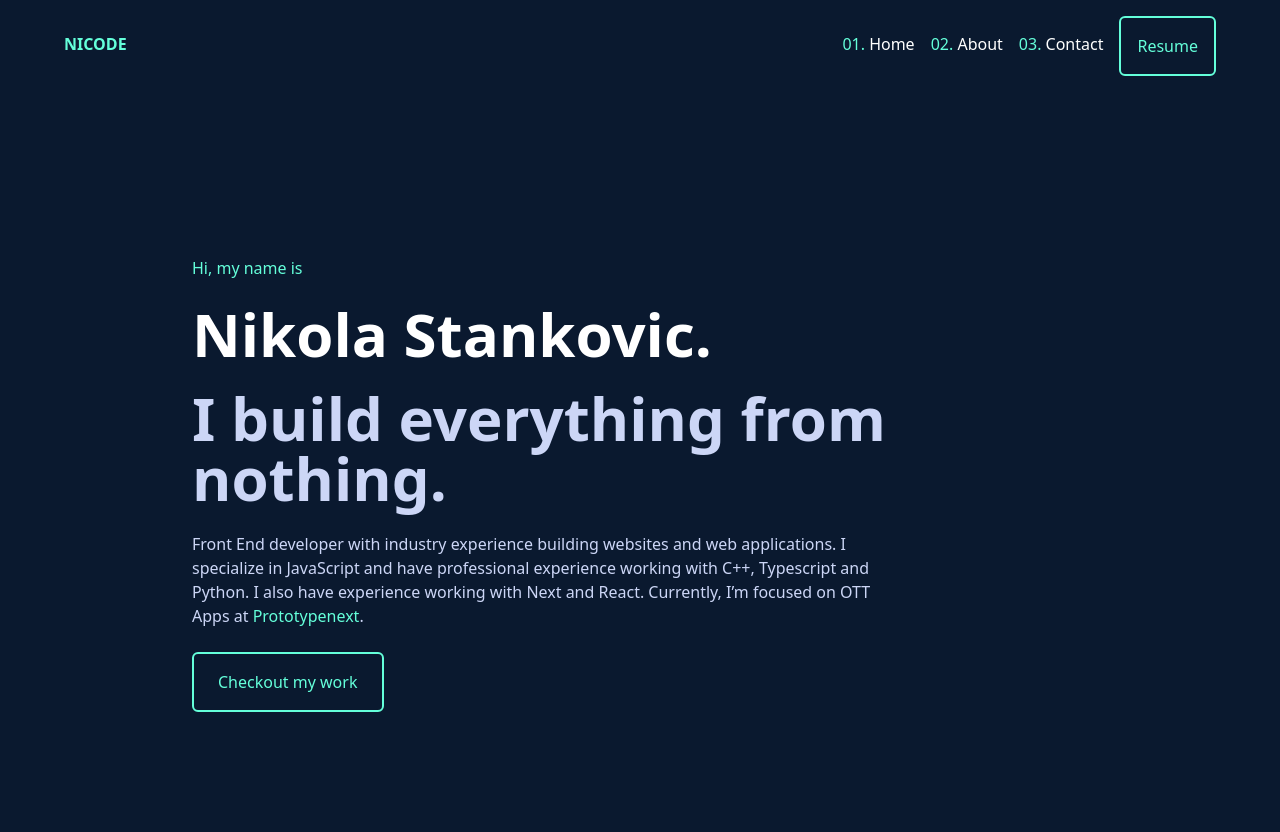
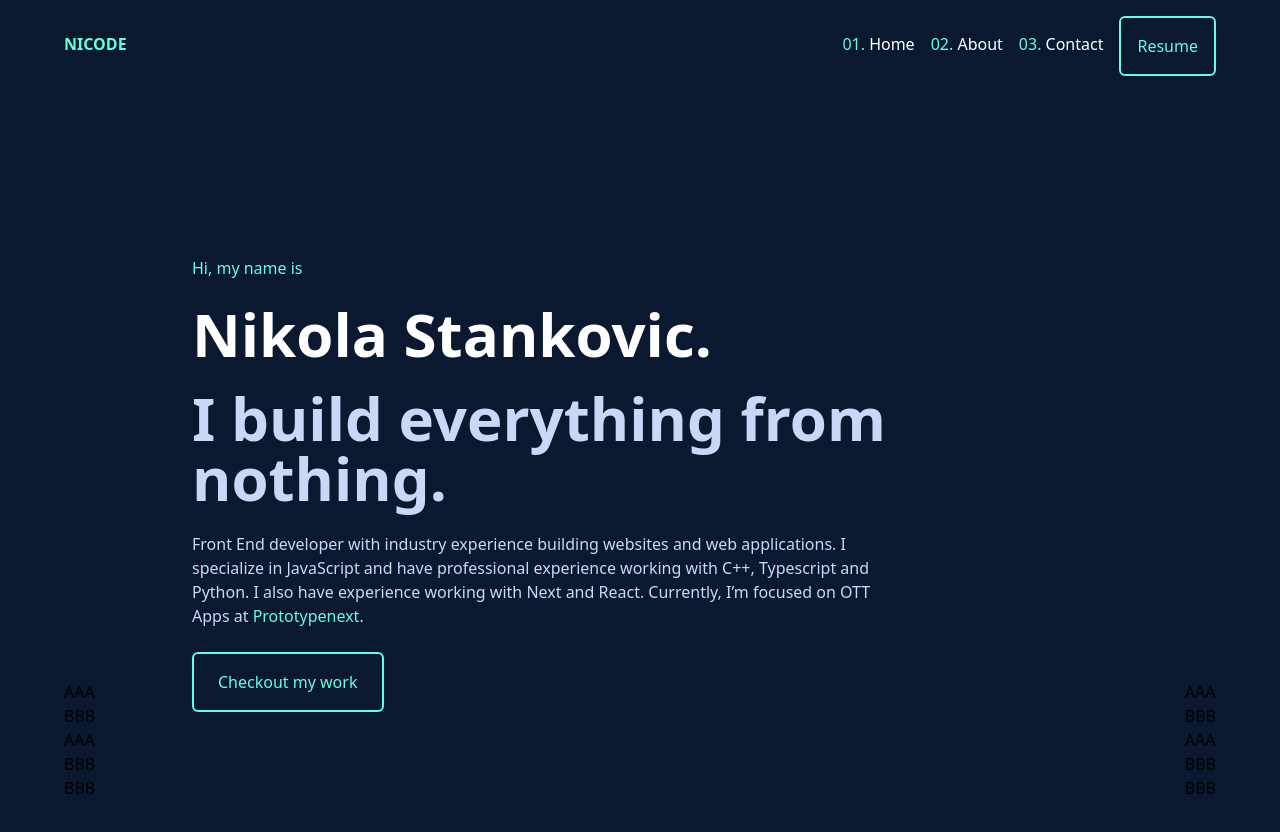
Before and after one commit to nikolaklenje/MyBlogPage, a Next.js app: page / in a window 1280 px wide. Shown: the top 832 px of the page. Built offline with nearby package versions, Linux system fonts and the light colour scheme.

Commit message:
Adding components

```diff
--- /dev/null
+++ b/src/components/layout/conections/index.tsx
@@ -0,0 +1,27 @@
+import { FC } from "react"
+
+export const Conections: FC = ()=>{
+    return(
+        <div>
+            <div className="fixed bottom-0 left-16">
+                <ul>
+                <li>AAA</li>
+                <li>BBB</li>
+                <li>AAA</li>
+                <li>BBB</li>
+                <li>BBB</li>
+                </ul>
+            </div>
+            <div className="fixed bottom-0 right-16">
+                <ul>
+                <li>AAA</li>
+                <li>BBB</li>
+                <li>AAA</li>
+                <li>BBB</li>
+                <li>BBB</li>
+                </ul>
+            </div>
+        </div>
+    )
+
+}
--- a/src/components/layout/index.ts
+++ b/src/components/layout/index.ts
@@ -1,4 +1,5 @@
 import { Header } from "./header";
 import { Baner } from "./baner";
+import { Conections } from "./conections";
 
-export {Header, Baner};
+export {Header, Baner, Conections};
--- a/src/pages/index.tsx
+++ b/src/pages/index.tsx
@@ -1,9 +1,10 @@
-import { Baner, Header } from '@/components/layout'
+import { Baner, Header, Conections } from '@/components/layout'
 
 export default function Home() {
   return (
     <main className="flex min-h-screen flex-col items-center  ">
   <Header/>
+  <Conections/>
   <Baner/>
     </main>
   )
```
